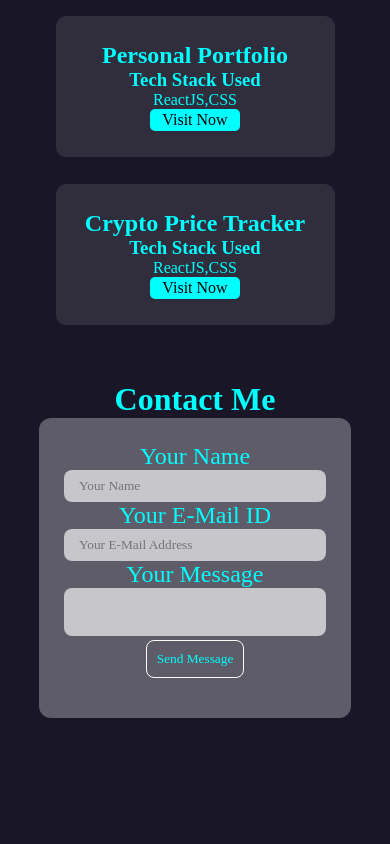
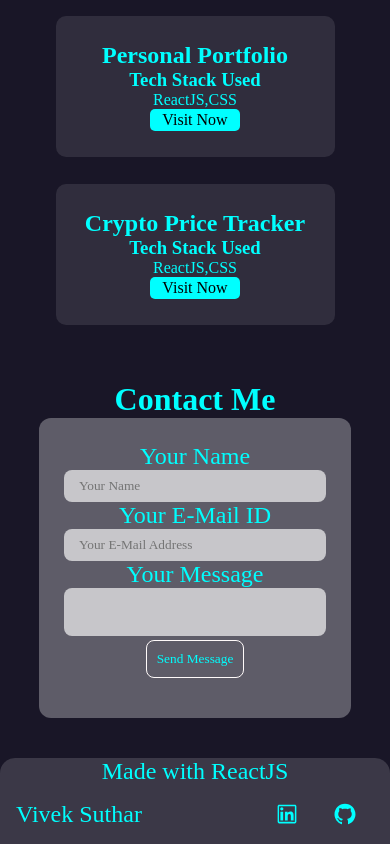
Before and after one commit to VIVEK-SUTHAR/Portfolio_React, a React (Create React App) app: page / in a window 390 px wide. Shown: the part 3903-4747 px from the top of the page. Before the commit the page ends 4661 px from the top, so only its background shows below. Built offline with nearby package versions, Linux system fonts and the light colour scheme; a web font is replaced by a local one.

Commit message:
footer Updated

```diff
--- a/src/components/Footer.js
+++ b/src/components/Footer.js
@@ -1,6 +1,6 @@
-import React from 'react'
-import "./footer.css"
-import { AiOutlineLinkedin, AiOutlineGithub } from 'react-icons/ai';
+import React from 'react';
+import { AiOutlineGithub, AiOutlineLinkedin } from 'react-icons/ai';
+import "./footer.css";
 
 function Footer() {
     return (
--- a/src/components/footer.css
+++ b/src/components/footer.css
@@ -32,6 +32,13 @@
 
 @media screen and (max-width: 500px) {
     .footer {
-        display: none;
+        position: absolute;
+        display: block;
+        text-align: center;
+        height: max-content;
+    }
+
+    .connect {
+        flex: 0.50;
     }
 }
```
Also changed, not shown: src/components/Admin.js (added, +9 -0 lines).
